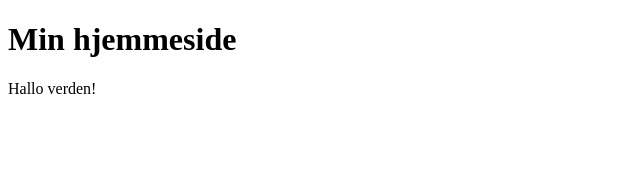
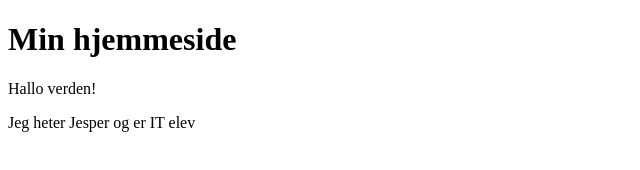
Before and after one commit to JesperFK/JesperFK.github.io, a plain HTML site: page Uke34/index.html in a window 1280 px wide. Shown: the whole page, without its empty margins (0-640 px from the left). Drawn offline with Linux system fonts and the light colour scheme.

Commit message:
Info om meg selv

```diff
--- a/Uke34/index.html
+++ b/Uke34/index.html
@@ -13,7 +13,7 @@
 
 
     <p>Hallo verden!</p>
-
+<p> Jeg heter Jesper og er IT elev</p>
 
 </body>
 
```
